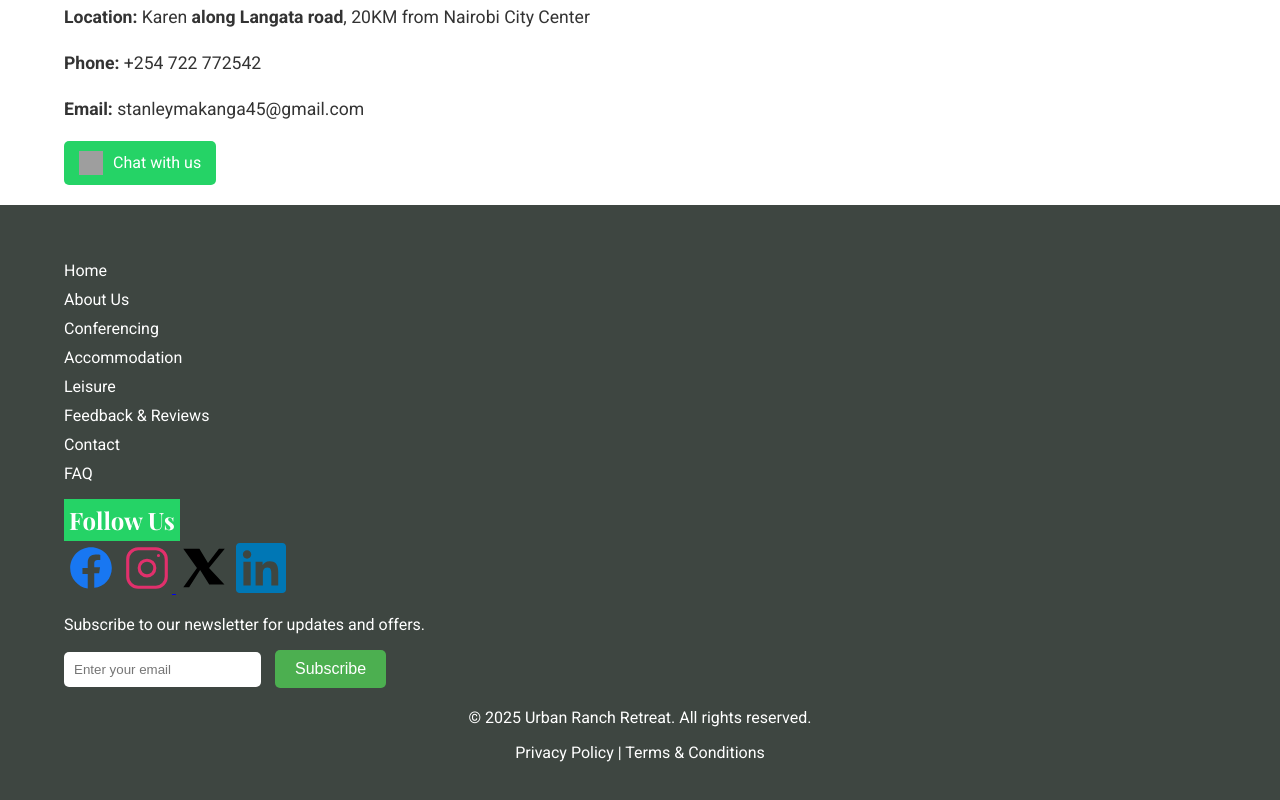
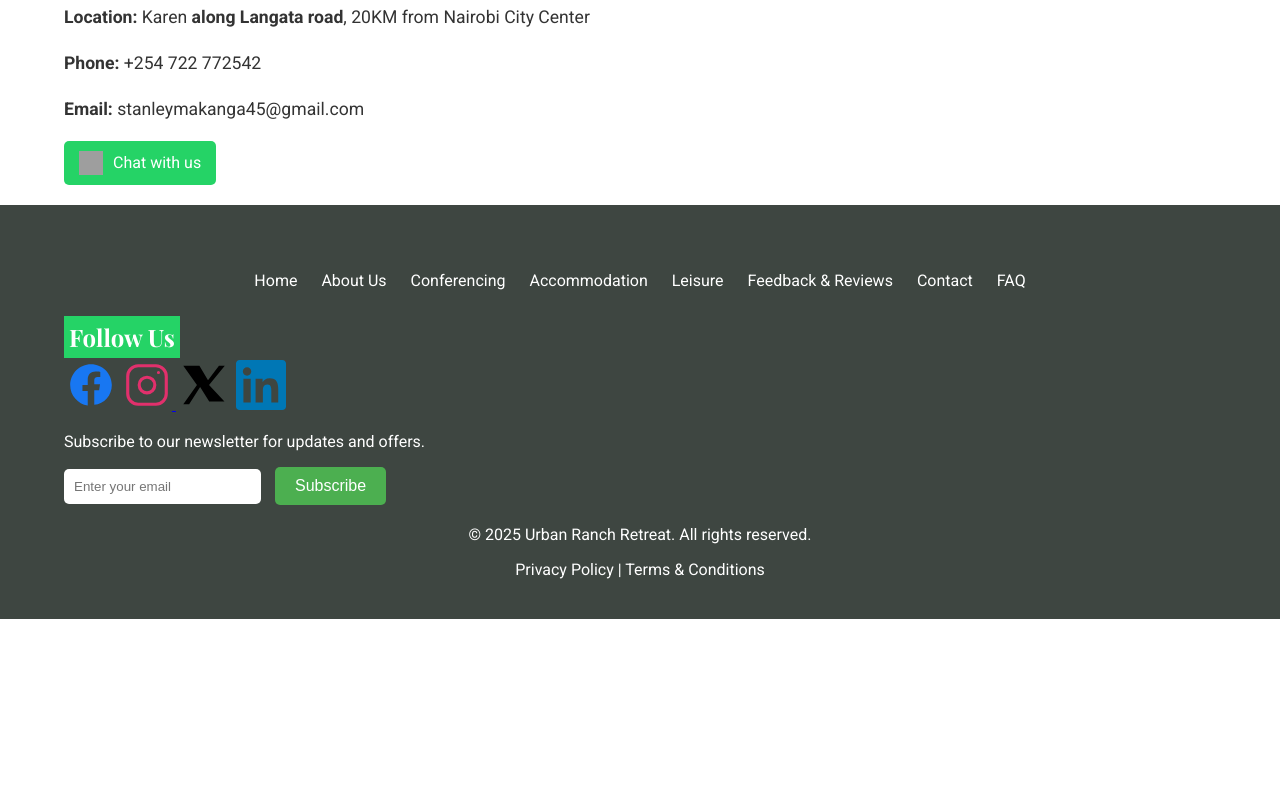
Before and after one commit to stano0048/urbanretreat, a plain HTML site: page index.html in a window 1280 px wide. Shown: the part 3526-4326 px from the top of the page. After the commit the page ends 4145 px from the top, so only its background shows below. Drawn offline with nearby package versions, Linux system fonts and the light colour scheme; grey boxes are pictures that could not be loaded.

Commit message:
styles.css

```diff
--- a/styles.css
+++ b/styles.css
@@ -439,3 +439,21 @@ button[type="submit"]:hover {
     color: white;
     text-decoration: none;
   }
+.footer-links {
+    display: flex;
+    justify-content: center; /* Centers the links */
+    gap: 20px; /* Space between links */
+    padding: 10px 0;
+    list-style: none;
+}
+
+.footer-links li {
+    display: inline;
+}
+
+.footer-links a {
+    text-decoration: none;
+    color: white;
+    font-size: 1rem;
+    padding: 5px 10px;
+}
```
